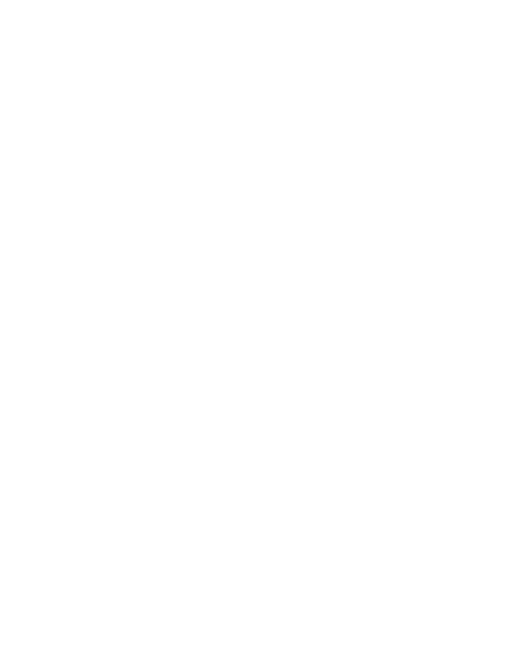
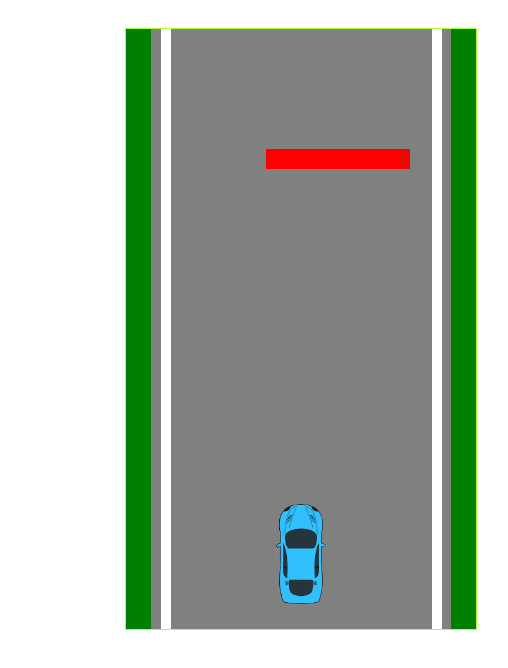
Before and after one commit to Ironhack-Miami-FTWD-January-2019/lab-canvas-race-car, a plain HTML site: page starter_code/index.html in a window 1280 px wide. Shown: the full height of the page, 552-1060 px from the left. Drawn offline with Linux system fonts and the light colour scheme.

Commit message:
race car

```diff
--- a/starter_code/index.html
+++ b/starter_code/index.html
@@ -4,9 +4,7 @@
   <meta charset="UTF-8">
   <meta name="viewport" content="width=device-width, initial-scale=1.0">
   <meta http-equiv="X-UA-Compatible" content="ie=edge">
-  <script type="text/javascript" src="script.js">
 
-  </script>
   <link rel="stylesheet" href="style.css">
   <title>Document</title>
 </head>
@@ -19,7 +17,11 @@
     <img src="./images/arrows.png" alt="" class="arrows-img">
   </div>
   <div id="game-board">
+    <canvas id="main"></canvas>
 
   </div>
+  <script type="text/javascript" src="script.js">
+
+  </script>
 </body>
 </html>
--- a/starter_code/script.js
+++ b/starter_code/script.js
@@ -1,9 +1,143 @@
-window.onload = function() {
-  document.getElementById("start-button").onclick = function() {
-    startGame();
-  };
+//window.onload = function() {
+  //document.getElementById("start-button").onclick = function() {
+    //startGame();
+  //};
 
-  function startGame() {
+  //function startGame() {
 
-  }
-};
+    let canvas = document.getElementById('main')
+    let ctx = canvas.getContext('2d')
+    canvas.width = 350;
+    canvas.height = 600;
+
+
+    //ROAD
+    function drawRoad() {
+      ctx.fillStyle = 'green';
+      ctx.fillRect(0, 0, 350, 600);
+      ctx.fillStyle = 'gray';
+      ctx.fillRect(25, 0, 300, 600);
+      ctx.fillStyle = 'white';
+      ctx.fillRect(35, 0, 10, 600);
+      ctx.fillRect(306, 0, 10, 600);
+    }
+
+    function drawCar(){
+      ctx.drawImage(img, car.x, car.y, 50, 100);
+    }
+
+
+    // var car = {
+    //   x: 150,  //location of car
+    //   y: 475,
+    //   moveLeft: function () { this.x -= 10 }, //movements of the var
+    //   moveRight: function () { this.x += 10 },
+    // }
+
+    class Car {
+      constructor(x,y){
+        this.x = x;
+        this.y = y;
+      }
+      moveLeft(){
+        this.x -= 10
+      }
+      moveRight(){
+        this.x += 10
+      }
+    }
+    let car = new Car(150, 475)
+
+
+
+
+    var img = new Image(); //this only needs to be called once
+    img.onload = function () { }
+    img.src = "images/car.png"; //this only needs to be called once
+
+
+    var obstacles = [];
+
+    function createObstacle() {  //Create an obstacle and push it into an array of obstacles
+      let randomWidth = Math.floor(Math.random() * (160 - 60) + 60);
+      let randomX = Math.floor(Math.random() * (230 - 30) + 30);
+      let obstacle = {
+        y: 0,
+        x: randomX,
+        width: randomWidth
+      }
+      obstacles.push(obstacle)
+    }
+
+    setInterval(createObstacle, 3000)
+
+    function drawObstacle(){
+      for (let i = 0; i < obstacles.length; i++) {
+        ctx.fillStyle = 'red';
+        obstacles[i].y++;
+        ctx.fillRect(obstacles[i].x, obstacles[i].y, obstacles[i].width, 20);
+        checkCollision(obstacles[i])
+      }
+
+    }
+
+    function checkCollision(obstacle){
+      //if(obstacle.y > 475 && obstacle.x ){
+
+        if(
+          obstacle.y + 20 == 476 // the obstacle is low enough to hit the car
+          && ((car.x >= obstacle.x  //the obstacle is further to the left then the car
+          && car.x <= obstacle.x + obstacles.width) // the obstacle is further to the right then the car
+          || (car.x + 50 >= obstacle.x // the obstacle is hitting the left side of the car
+          && car.x + 50<= obstacle.x + obstacle.width))) //the obstacle is hitting the right side of teh car
+
+          {
+                 alert("Watch where you're going!!");
+        //console.log('obs is about to pass car')
+      }
+    }
+
+
+    //KEYBOARD
+    document.onkeydown = function (e) {
+      switch (e.keyCode) {
+        case 37:
+          if (car.x >= 40) {
+            car.moveLeft();
+            console.log('left', car);
+            break;
+          }
+          else {
+            break;
+          }
+        case 39:
+          if (car.x <= 260) {
+            car.moveRight();
+            console.log('right', car);
+            break;
+          }
+          else {
+            break;
+          }
+      }
+      //
+    }
+
+
+
+
+
+
+    function animate() { //this get's called 60 times per second and is the lifeblood of your app.
+      //clear everything && redraw everything super fast
+      window.requestAnimationFrame(animate)
+      ctx.clearRect(0,0,canvas.width,canvas.height) //clears everything
+      drawRoad()
+      drawCar()
+      drawObstacle()
+    }
+    animate()
+
+
+//  }
+//};
--- a/starter_code/style.css
+++ b/starter_code/style.css
@@ -36,3 +36,7 @@ body button {
     float: left;
     padding: 20px 0px;
 }
+
+canvas{
+  border: 1px solid greenyellow;
+}
```
